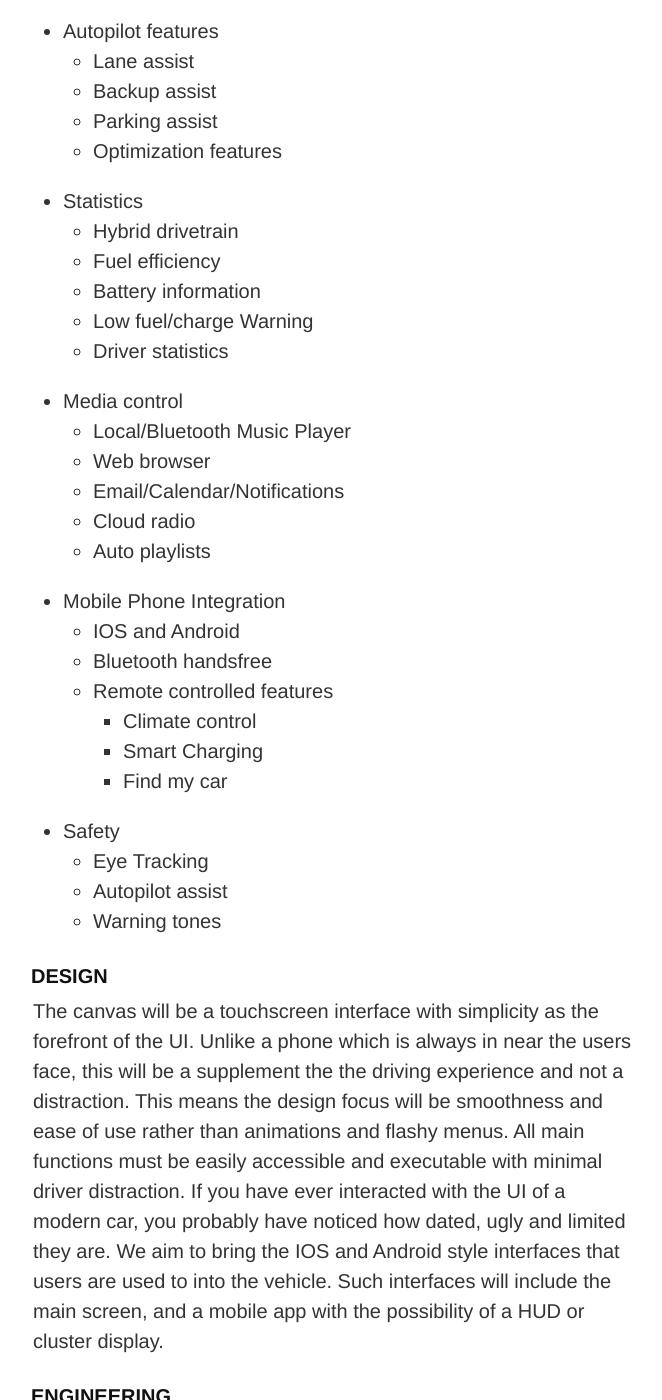
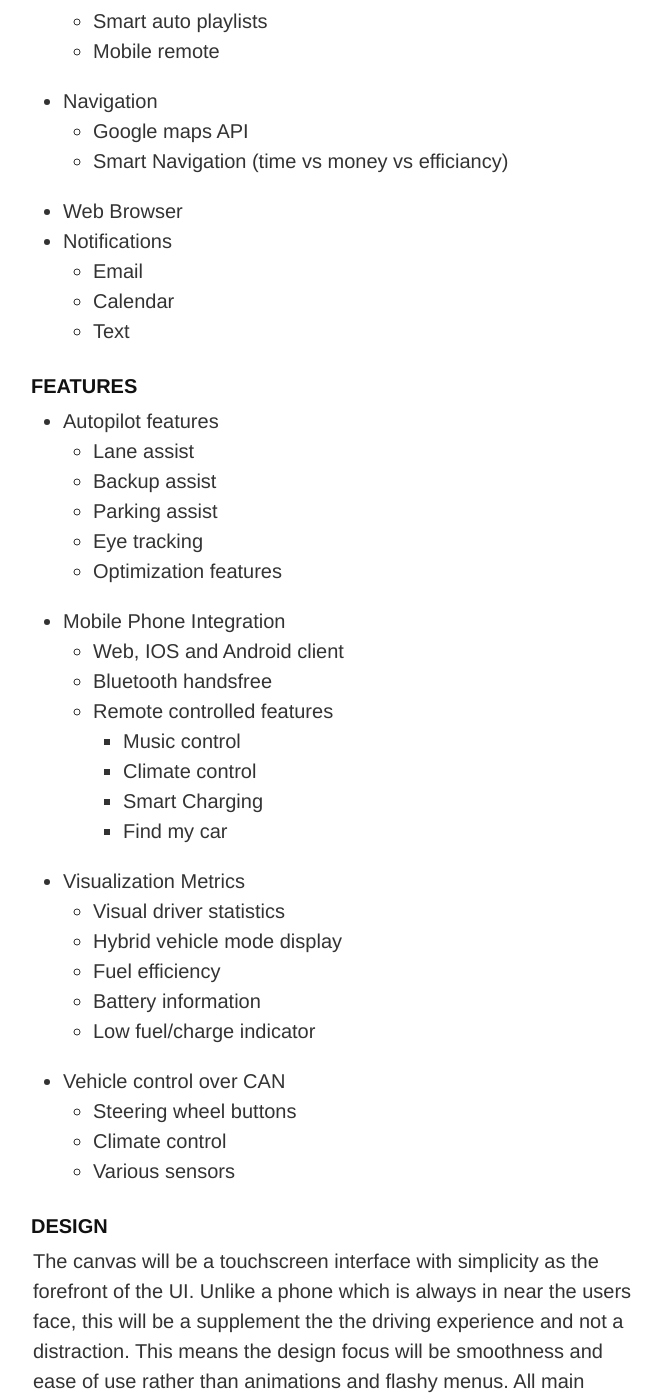
Before and after one commit to UWEcoCAR/UW-Infotainment-Summary, a Jekyll site: the page built from index.md, in a window 1280 px wide and 1400 px high, scrolled down 1304 px. Shown: the whole window, without its empty margins (307-969 px from the left). Built offline with Jekyll 4.4.1, drawn with Linux system fonts in a browser that asks for light colours; Markdown is read by kramdown in place of the engine named in the settings; some of the changed text lies outside the part shown.

Commit message:
updated Features and some minor things

```diff
--- a/index.md
+++ b/index.md
@@ -12,45 +12,53 @@ Develop an open source UI infotainment platform for vehicles that communicates w
 ####Impact
 The automotive industry is flooded with dated, proprietary technologies. With the growing number of open source projects and communities on the internet, now is a great time to help push the open source wave into the automotive market. Ford has recently opened some of it's technology by providing a very limited API, and Tesla is shattering standards by releasing patents. There has yet to be a truly open source, extendable infotainment system for vehicles. We want to change that.
 
-##Features
-* Full vehicle control over CAN
-  * Media
-  * Climate control
-  * Seat position
+##Functionality
+#### Apps
+* Phone
+  * Bluetooth handsfree
+  * Contact browser
+* Music
+  * Local/Bluetooth Music Player
+  * Cloud radio
+  * Smart auto playlists
+  * Mobile remote
 * Navigation
-  * Using Google maps API
-  * Optimized for hybrid
+  * Google maps API
+  * Smart Navigation (time vs money vs efficiancy)
+* Web Browser
+* Notifications
+  * Email
+  * Calendar
+  * Text
+
+#### Features
 * Autopilot features
   * Lane assist
   * Backup assist
   * Parking assist
+  * Eye tracking
   * Optimization features
-* Statistics
-  * Hybrid drivetrain
-  * Fuel efficiency
-  * Battery information
-  * Low fuel/charge Warning
-  * Driver statistics
-* Media control
-  * Local/Bluetooth Music Player
-  * Web browser
-  * Email/Calendar/Notifications
-  * Cloud radio
-  * Auto playlists
 * Mobile Phone Integration
-  * IOS and Android
+  * Web, IOS and Android client
   * Bluetooth handsfree
   * Remote controlled features
+    * Music control
     * Climate control
     * Smart Charging
     * Find my car
-* Safety
-  * Eye Tracking
-  * Autopilot assist
-  * Warning tones
+* Visualization Metrics
+  * Visual driver statistics
+  * Hybrid vehicle mode display
+  * Fuel efficiency
+  * Battery information
+  * Low fuel/charge indicator
+* Vehicle control over CAN
+  * Steering wheel buttons
+  * Climate control
+  * Various sensors
 
 ####Design
-The canvas will be a touchscreen interface with simplicity as the forefront of the UI. Unlike a phone which is always in near the users face, this will be a supplement the the driving experience and not a distraction. This means the design focus will be smoothness and ease of use rather than animations and flashy menus. All main functions must be easily accessible and executable with minimal driver distraction. If you have ever interacted with the UI of a modern car, you probably have noticed how dated, ugly and limited they are. We aim to bring the IOS and Android style interfaces that users are used to into the vehicle. Such interfaces will include the main screen, and a mobile app with the possibility of a HUD or cluster display.
+The canvas will be a touchscreen interface with simplicity as the forefront of the UI. Unlike a phone which is always in near the users face, this will be a supplement the the driving experience and not a distraction. This means the design focus will be smoothness and ease of use rather than animations and flashy menus. All main functions must be easily accessible and executable with minimal driver distraction. If you have ever interacted with the UI of a modern car, you probably have noticed how dated, ugly and limited they are. We aim to bring the IOS and Android style interfaces that users are used to into the vehicle. Such interfaces will include the main screen, and a mobile app with the possibility of a HUD or cluster display. Additionally, we aim to provide elegant visual metrics to aid the driver in learning and improving their driving patterns.
 
 ####Engineering
 We have a pre-existing [Github repository](https://github.com/UWEcoCAR/UWCenterStack) with an old build to start from. This was written in Javascript and utilizes the Node webkit. It is run on a Debian linux kernel on a mini computer. Developers will use a distributed VM or embedded device for development. We are open to building off of this or starting from scratch depending on the team's input. We also have CAN drivers for interfacing with the lower level vehicle controls. We have plans for using python scripting for some of the backend media daemons and Google's maps api for navigation. Autonomous related features will likely utilize OpenCV and machine learning libraries in Python. Many of these elements are flexible and up for discussion. We are also looking into ReactJS by Facebook and the Electron runtime developed by Github to generate our frontend interface.
@@ -67,26 +75,16 @@ The team will be multidisciplinary and not very restrictive as to who can join.
   * Time to contribute
   * Idea of what you want to contribute
 
-####Majors
-The listed UW departments listed will be contacted as well. If you are a student or prospective student in any of these majors, this project is probably for you!
-
-* Computer Science/Engineering
-* Design school
-* Electrical Engineering
-* Human Centered Design & Engineering
-* Information school
-* Industrial Engineering
-* Business school
-
 ####Roles
 Here is a rough idea of the roles we will be filling. These roles will likely become small subteams
 
-* Frontend design
-* Backend architecture
-* UI/UX
+* Frontend
+* Backend
+* User interface (UI)
+* User experience (UX)
 * Embedded programming
-* Signal and image processing
-* Project management
+* Signal and image processing (DSP)
+* Project management (PM)
 
 ####Skills
 The outlined skills provide an idea of the projected disciplines and programming environments we plan on utilizing.  The skills listed are preferred but not a requirement to join but provide some insight into what we will be dealing with.
@@ -112,7 +109,7 @@ This is a software, hardware and design project driven by data and user experien
   * Matlab
 
 ####Expectations
-We expect a minimum of 8 hrs per week from everyone on the team, however depending on your role and level of commitment this will obviously grow. UW EcoCAR team members considered as 'dedicated' easily spend 30+ hrs a week on the project. Those considered dedicated will likely have leadership and travel opportunities.
+We expect a __minimum of 8 hrs per week__ from everyone on the team. UW EcoCAR team members considered as *dedicated* easily spend 30+ hours per week on the project. Those considered dedicated will likely have leadership and travel opportunities.
 
 ##Apply
 You are highly encouraged to __[apply here](http://goo.gl/forms/DbPqCebwa7)__ as soon as possible before the team fills up.
```
Also changed, not shown: other parts of index.md (+1 -2 lines).
